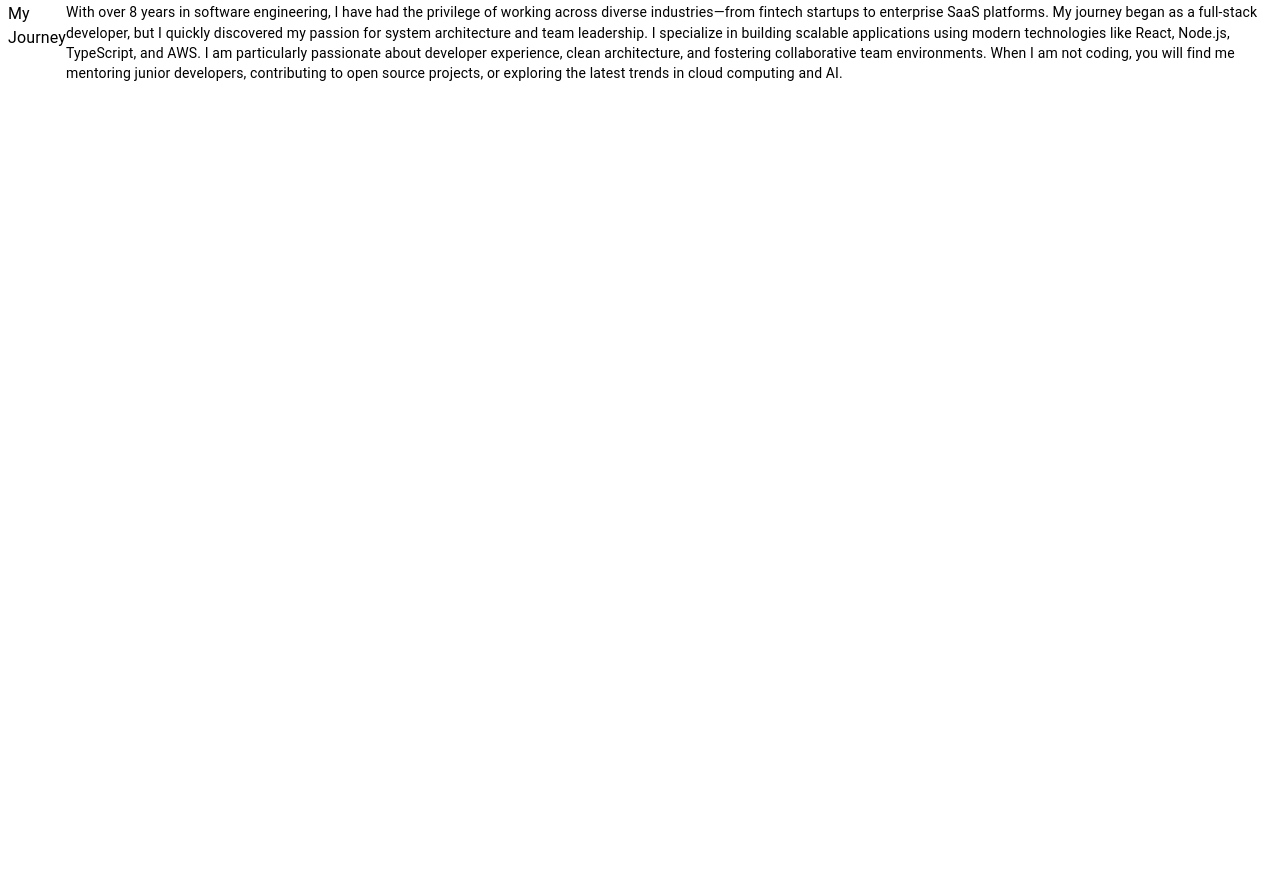
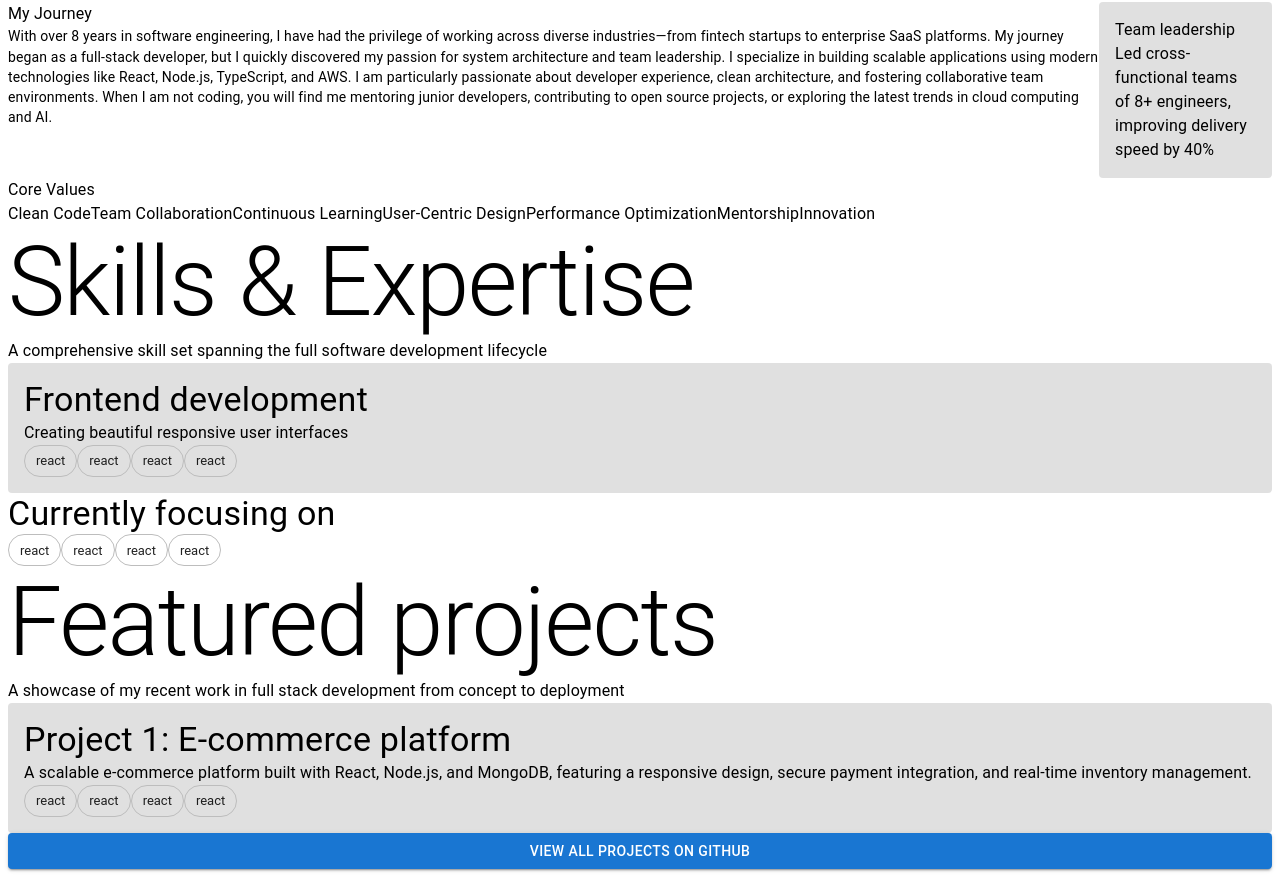
Before and after one commit to mercymaloba/personal-portfolio, a Next.js app: page / in a window 1280 px wide. Shown: the part 301-1178 px from the top of the page. Before the commit the page ends 800 px from the top, so only its background shows below. Built offline with nearby package versions, Linux system fonts and the light colour scheme.

Commit message:
Add Skills and Projects sections to portfolio app

```diff
--- a/app/page.tsx
+++ b/app/page.tsx
@@ -2,11 +2,15 @@ import Navbar from "@/components/navbar";
 import { Home } from "@/feature/home";
 import Stack from '@mui/material/Stack';
 import {About} from "@/feature/about";
+import {Skills} from "@/feature/skills";
+import Projects from "@/feature/projects";
 
 export default function Page() {
   return <Stack>
    <Navbar />
       <Home />
       <About/>
+      <Skills/>
+      <Projects />
   </Stack>;
 }
--- a/feature/about.tsx
+++ b/feature/about.tsx
@@ -9,7 +9,8 @@ export const About =()=>{
             Passionate about creating exceptional digital experiences and building high-performing engineering teams
         </Typography>
         </Stack>
-        <Stack direction ="row">
+        <Stack direction='row'>
+        <Stack direction ="column">
         <Typography variant="body1">
             My Journey
         </Typography>
@@ -18,6 +19,27 @@ export const About =()=>{
                 I specialize in building scalable applications using modern technologies like React, Node.js, TypeScript, and AWS. I am particularly passionate about developer experience, clean architecture, and fostering collaborative team environments.
                 When I am not coding, you will find me mentoring junior developers, contributing to open source projects, or exploring the latest trends in cloud computing and AI.
             </Typography>
+        </Stack>
+            <Stack sx={{backgroundColor:'grey.300', padding:2, borderRadius:1}}>
+                <Typography>Team leadership</Typography>
+                <Typography>Led cross-functional teams of 8+ engineers, improving delivery speed by 40%</Typography>
+            </Stack>
+
+        </Stack>
+        <Stack>
+            <Typography>Core Values</Typography>
+            <Stack direction='row'>
+                <Typography>Clean Code
+                </Typography>
+                <Typography>Team Collaboration</Typography>
+                <Typography>Continuous Learning</Typography>
+                <Typography>User-Centric Design</Typography>
+                <Typography>Performance Optimization</Typography>
+                <Typography>Mentorship</Typography>
+                <Typography>Innovation</Typography>
+
+
+            </Stack>
 
         </Stack>
     </Stack>
--- a/feature/projects.tsx
+++ b/feature/projects.tsx
@@ -0,0 +1,33 @@
+import {Chip, Stack} from "@mui/material"
+import Typography from "@mui/material/Typography";
+import Button from "@mui/material/Button";
+
+const Projects = () => {
+    return (
+        <Stack>
+            <Typography variant="h1">Featured projects</Typography>
+            <Typography>A showcase of my recent work in full stack development from concept to deployment</Typography>
+
+            <Stack sx={{backgroundColor: 'grey.300', padding: 2, borderRadius: 1}}>
+                <Typography variant="h4">Project 1: E-commerce platform</Typography>
+                <Typography variant="body1">A scalable e-commerce platform built with React, Node.js, and MongoDB,
+                    featuring a responsive design, secure payment integration, and real-time inventory
+                    management.</Typography>
+                <Stack direction="row">
+                    <Chip variant="outlined" label="react"/>
+                    <Chip variant="outlined" label="react"/>
+                    <Chip variant="outlined" label="react"/>
+                    <Chip variant="outlined" label="react"/>
+                </Stack>
+
+
+            </Stack>
+
+            <Button variant='contained'>
+                View All Projects on Github
+            </Button>
+        </Stack>
+    )
+}
+
+export default Projects;
--- a/feature/skills.tsx
+++ b/feature/skills.tsx
@@ -0,0 +1,32 @@
+import {Chip, Stack} from "@mui/material"
+import Typography from "@mui/material/Typography";
+
+export const Skills = () => {
+    return (
+        <Stack>
+            <Typography variant="h1">Skills & Expertise</Typography>
+            <Typography>A comprehensive skill set spanning the full software development lifecycle</Typography>
+
+            <Stack sx={{backgroundColor: 'grey.300', padding: 2, borderRadius: 1}}>
+                <Typography variant="h4">Frontend development</Typography>
+                <Typography variant="body1">
+                    Creating beautiful responsive user interfaces </Typography>
+                <Stack direction="row">
+                    <Chip variant="outlined" label="react"/>
+                    <Chip variant="outlined" label="react"/>
+                    <Chip variant="outlined" label="react"/>
+                    <Chip variant="outlined" label="react"/>
+                </Stack>
+            </Stack>
+            <Stack>
+                <Typography variant="h4">Currently focusing on</Typography>
+                <Stack direction="row">
+                    <Chip variant="outlined" label="react"/>
+                    <Chip variant="outlined" label="react"/>
+                    <Chip variant="outlined" label="react"/>
+                    <Chip variant="outlined" label="react"/>
+                </Stack>
+            </Stack>
+        </Stack>
+    )
+}
```
Also changed, not shown: feature/home.tsx (+13 -9 lines).
